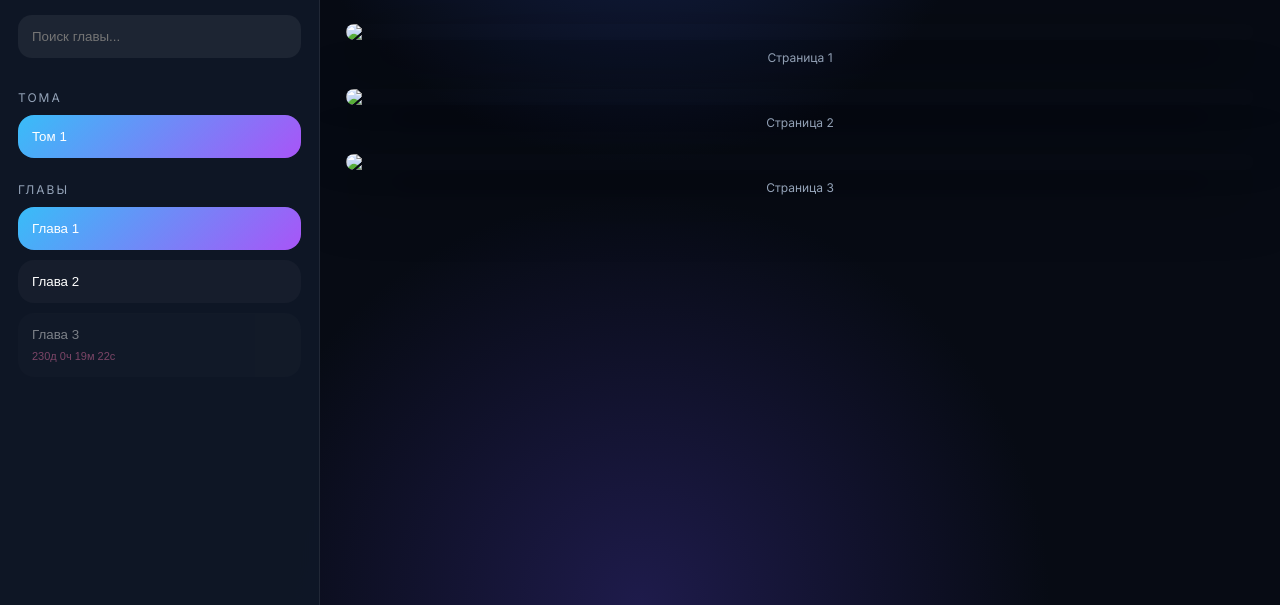
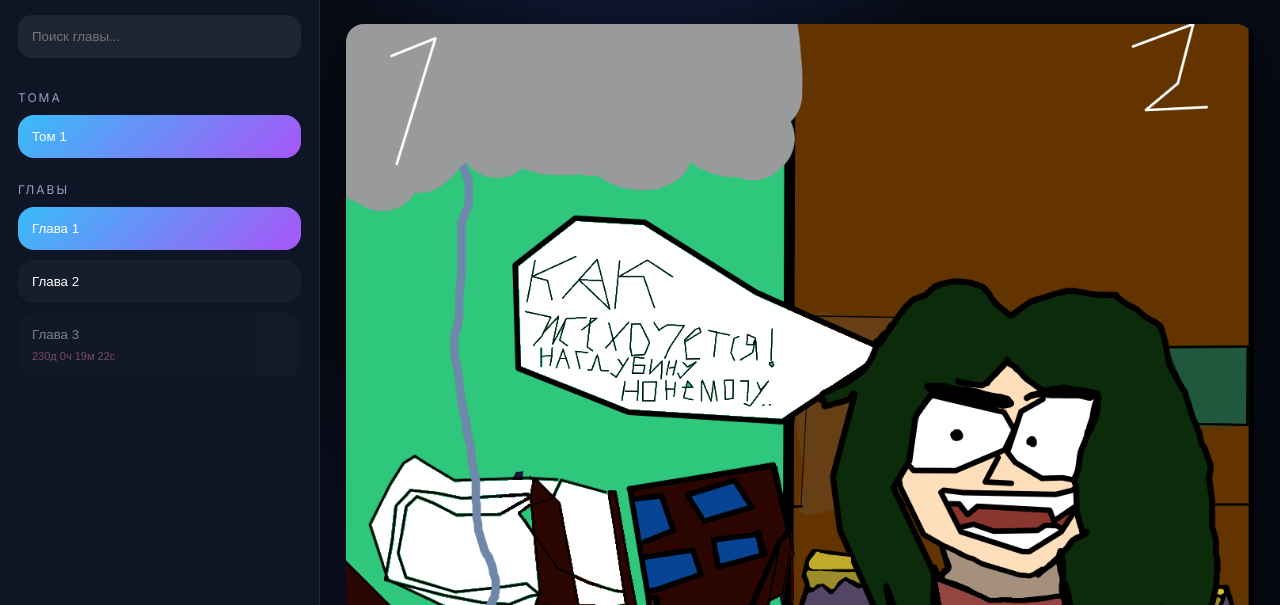
Before and after one commit to wolf111234/ReadMyComics, a plain HTML site: page index.html in a window 1280 px wide. Shown: the part 195-800 px from the top of the page. Drawn offline with Linux system fonts and the light colour scheme; no server answers.

Commit message:
Update index.html

```diff
--- a/index.html
+++ b/index.html
@@ -833,16 +833,16 @@ async function init(){
           1:{
             title:"Глава 1",
             pages:[
-              "Glava1/1.webp",
-              "Glava1/2.webp",
-              "Glava1/3.webp"
+              "Glava1/1.png",
+              "Glava1/2.png",
+              "Glava1/3.png"
             ]
           },
           2:{
             title:"Глава 2",
             pages:[
-              "Glava2/1.webp",
-              "Glava2/2.webp"
+              "Glava2/1.png",
+              "Glava2/2.png"
             ]
           },
           3:{
```
